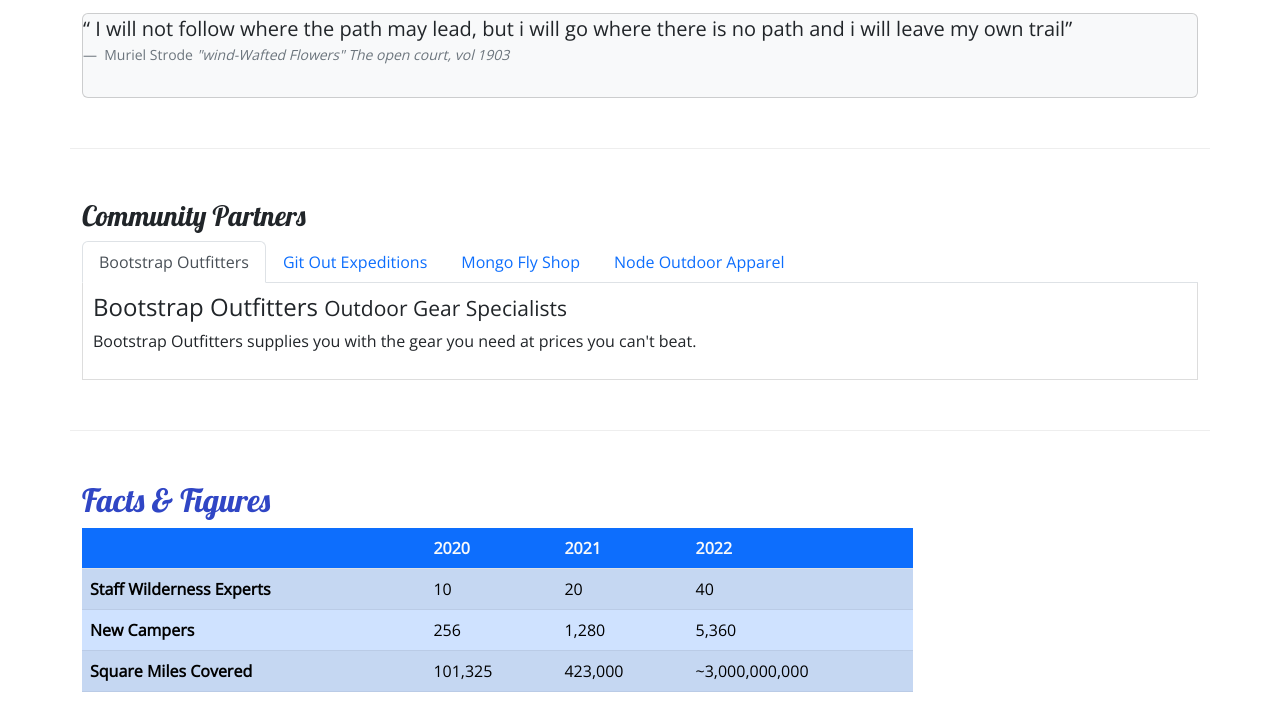
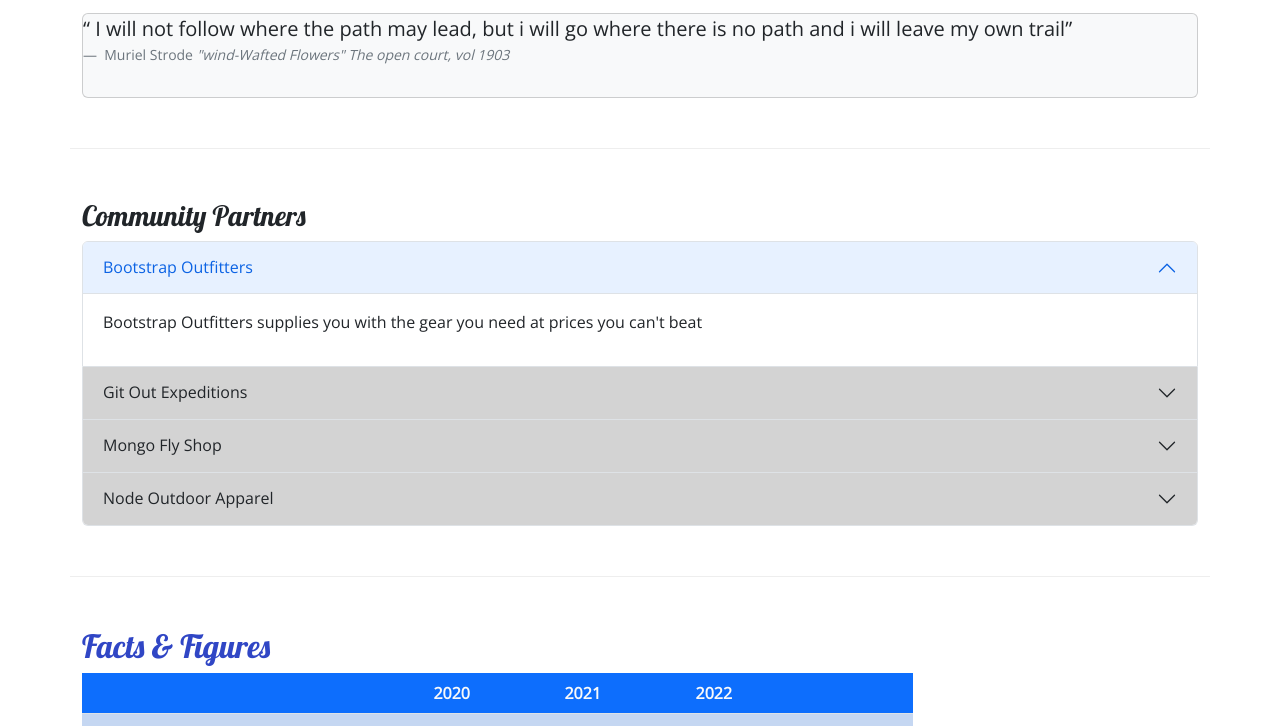
Before and after one commit to UlisesAQT/Nucampsite-Project, a plain HTML site: page aboutus.html in a window 1280 px wide. Shown: the part 613-1339 px from the top of the page. Drawn offline with nearby package versions, Linux system fonts and the light colour scheme.

Commit message:
created an accordion

```diff
--- a/aboutus.html
+++ b/aboutus.html
@@ -116,7 +116,76 @@
             <div class="col-12">
                 <h3>Community Partners</h3>
 
-                <!-- Tab Section -->
+                <!-- Accordion Example-->
+
+                <div class="accordion" id="accordionExample">
+                    <div class="accordion-item">
+                        <h4 class="accordion-header">
+                            <button class="accordion-button" type="button" data-bs-toggle="collapse" data-bs-target="#bootstrap">
+                                Bootstrap Outfitters
+                            </button>
+                        </h4>
+                        <div id="bootstrap" class="accordion-collapse collapse show" data-bs-parent="accordionExample">
+                            <div class="accordion-body d-none d-sm-block">
+                                <p>Bootstrap Outfitters supplies you with the gear you need at prices you can't beat</p>
+                            </div>
+                        </div>
+                    </div>
+                    <div class="accordion-item">
+                        <h4 class="accordion-header">
+                            <button class="accordion-button collapsed" type="button" data-bs-toggle="collapse" data-bs-target="#git">
+                                Git Out Expeditions
+                            </button>
+                        </h4>
+                        <div id="git" class="accordion-collapse collapse" data-bs-parent="accordionExample">
+                            <div class="accordion-body d-none d-sm-block">
+                                <p>Join Git Out Expeditions to explore new horizons with a group of other adventurers!</p>
+                            </div>
+                        </div>
+                    </div>
+                    <div class="accordion-item">
+                        <h4 class="accordion-header">
+                            <button class="accordion-button collapsed" type="button" data-bs-toggle="collapse" data-bs-target="#mongo">
+                                Mongo Fly Shop
+                            </button>
+                        </h4>
+                        <div id="mongo" class="accordion-collapse collapse" data-bs-parent="accordionExample">
+                            <div class="accordion-body d-none d-sm-block">
+                                <p>Need a new fishing pole, a tacklebox, or flies of all kinds? Stop by Mongo Fly Shop.</p>
+                            </div>
+                        </div>
+                    </div>
+                     <div class="accordion-item">
+                        <h4 class="accordion-header">
+                            <button class="accordion-button collapsed" type="button" data-bs-toggle="collapse" data-bs-target="#node">
+                                Node Outdoor Apparel
+                            </button>
+                        </h4>
+                        <div id="node" class="accordion-collapse collapse" data-bs-parent="accordionExample">
+                            <div class="accordion-body d-none d-sm-block">
+                                <p>From polar fleeces to swimsuits, hiking boots to waders, a visit to Node will be sure to get you covered</p>
+                            </div>
+
+                        </div>
+                    </div>
+                </div>
+
+
+
+
+
+
+
+
+
+
+
+
+
+
+
+
+                <!-- Tab Section
                 <ul class="nav nav-tabs" role="tablist">
                     <li class="nav-item">
                         <a class="nav-link active" href="#bootstrap"  role="tab"  data-bs-toggle="tab">Bootstrap Outfitters </a>
@@ -151,7 +220,7 @@
                     <p class="d-none d-sm-block">From polar fleeces to swimsuits, hiking boots to waders, a visit to Node will be sure to get you covered.</p>
                     </div>
                 </div>
-
+                        -->
             </div>
         </section>
 
--- a/css/styles.css
+++ b/css/styles.css
@@ -36,8 +36,12 @@ footer{
     background-color: #901cad;
 }
 
-.tab-content{
+/*.tab-content
     border: 1px solid #DDD;
     border-top: none;
     padding: 10px;
+} */
+
+.accordion-button {
+    background-color: #d3d3d3;
 }
```
